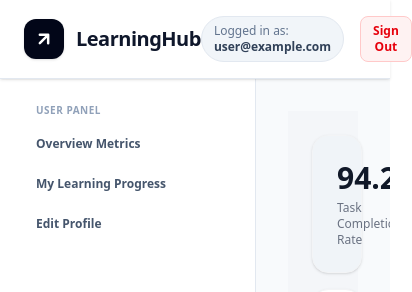
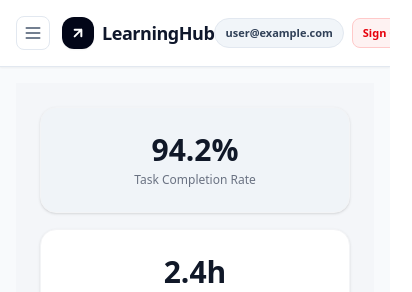
Before and after one commit to shimanta18/AI-learning-hub-client-server-, a Next.js app: page /dashboard/analytics in a window 390 px wide. Shown: the top 292 px of the page, 412 px wide, since content can reach past the window. Built offline with nearby package versions, Linux system fonts and the light colour scheme; no server answers; sample sign-in values are in the browser's storage.

Commit message:
fixed dashboard responsive

```diff
--- a/src/app/(dashboard)/dashboard/layout.tsx
+++ b/src/app/(dashboard)/dashboard/layout.tsx
@@ -13,10 +13,10 @@ export default function DashboardLayout({ children }: { children: React.ReactNod
     const [user, setUser] = useState<User | null>(null);
     const [role, setRole] = useState<Role>('User');
     const [loading, setLoading] = useState(true);
+    const [isMobileMenuOpen, setIsMobileMenuOpen] = useState(false);
     const router = useRouter();
     const pathname = usePathname();
 
-    // Dynamic base URL check (uses live production URL environment variable or local port fallback)
     const API_BASE_URL = process.env.NEXT_PUBLIC_API_URL || 'http://localhost:5000';
 
     useEffect(() => {
@@ -43,13 +43,11 @@ export default function DashboardLayout({ children }: { children: React.ReactNod
                     const dbRole = result.role?.trim().toLowerCase();
                     setRole(dbRole === 'admin' ? 'Admin' : 'User');
                 } else {
-                    // Fallback to email validation if backend responds with an error status
                     const email = currentUser.email?.toLowerCase() || '';
                     setRole(email.includes('admin') ? 'Admin' : 'User');
                 }
             } catch (error) {
                 console.error("Failed to verify admin status from database:", error);
-                // Fallback to email validation if network/server is completely unreachable
                 const email = currentUser.email?.toLowerCase() || '';
                 setRole(email.includes('admin') ? 'Admin' : 'User');
             } finally {
@@ -59,6 +57,11 @@ export default function DashboardLayout({ children }: { children: React.ReactNod
 
         return () => unsubscribe();
     }, [router, API_BASE_URL]);
+
+
+    useEffect(() => {
+        setIsMobileMenuOpen(false);
+    }, [pathname]);
 
     const handleLogout = async () => {
         try {
@@ -94,37 +97,67 @@ export default function DashboardLayout({ children }: { children: React.ReactNod
     const currentMenus = role === 'Admin' ? adminMenus : userMenus;
 
     return (
-        <div className="w-full min-h-screen bg-slate-50 text-slate-900 flex flex-col font-sans">
+        <div className="w-full h-screen bg-slate-50 text-slate-900 flex flex-col font-sans overflow-hidden">
+
             {/* Global Dashboard Header */}
-            <header className="w-full border-b border-slate-200 bg-white px-6 py-4 flex items-center justify-between shadow-sm z-10">
+            <header className="w-full border-b border-slate-200 bg-white px-4 sm:px-6 py-4 flex items-center justify-between shadow-xs z-30 flex-shrink-0">
                 <div className="flex items-center space-x-3">
-                    <Link href="/" className="flex items-center space-x-3 group">
-                        <div className="w-10 h-10 rounded-xl bg-slate-950 text-white flex items-center justify-center font-bold shadow-sm transition-transform group-hover:scale-[1.02]">
-                            <svg className="w-5 h-5 text-white" fill="none" viewBox="0 0 24 24" stroke="currentColor" strokeWidth={3}>
+                    {/* Mobile Hamburger Menu Toggle Trigger Button */}
+                    <button
+                        onClick={() => setIsMobileMenuOpen(!isMobileMenuOpen)}
+                        className="p-1.5 md:hidden rounded-lg border border-slate-200 hover:bg-slate-50 text-slate-600 focus:outline-none"
+                    >
+                        <svg className="w-5 h-5" fill="none" viewBox="0 0 24 24" stroke="currentColor" strokeWidth={2}>
+                            {isMobileMenuOpen ? (
+                                <path strokeLinecap="round" strokeLinejoin="round" d="M6 18L18 6M6 6l12 12" />
+                            ) : (
+                                <path strokeLinecap="round" strokeLinejoin="round" d="M4 6h16M4 12h16M4 18h16" />
+                            )}
+                        </svg>
+                    </button>
+
+                    <Link href="/" className="flex items-center space-x-2 sm:space-x-3 group">
+                        <div className="w-8 h-8 sm:w-10 sm:h-10 rounded-xl bg-slate-950 text-white flex items-center justify-center font-bold shadow-xs transition-transform group-hover:scale-[1.02]">
+                            <svg className="w-4 h-4 sm:w-5 sm:h-5 text-white" fill="none" viewBox="0 0 24 24" stroke="currentColor" strokeWidth={3}>
                                 <path strokeLinecap="round" strokeLinejoin="round" d="M7 17L17 7M17 7H7M17 7V17" />
                             </svg>
                         </div>
-                        <span className="font-extrabold text-xl tracking-tight text-slate-900">LearningHub</span>
+                        <span className="font-extrabold text-lg sm:text-xl tracking-tight text-slate-900">LearningHub</span>
                     </Link>
                 </div>
-                <div className="flex items-center space-x-4">
-                    <span className="text-xs text-slate-500 bg-slate-100 px-3 py-1.5 rounded-full border border-slate-200 font-medium">
-                        Logged in as: <strong className="text-slate-700">{user?.email}</strong>
+
+                <div className="flex items-center space-x-2 sm:space-x-4">
+                    <span className="text-[11px] sm:text-xs text-slate-500 bg-slate-100 px-2.5 py-1.5 rounded-full border border-slate-200 font-medium max-w-[160px] sm:max-w-none truncate">
+                        <span className="hidden xs:inline">Logged in as: </span>
+                        <strong className="text-slate-700 font-bold">{user?.email}</strong>
                     </span>
                     <button
                         onClick={handleLogout}
-                        className="text-xs bg-red-50 hover:bg-red-100 text-red-600 px-3 py-1.5 rounded-lg border border-red-200 transition-all font-semibold"
+                        className="text-[11px] sm:text-xs bg-red-50 hover:bg-red-100 text-red-600 px-2.5 py-1.5 rounded-lg border border-red-200 transition-all font-semibold whitespace-nowrap"
                     >
                         Sign Out
                     </button>
                 </div>
             </header>
 
-            {/* Layout Wrapper */}
-            <div className="flex flex-1">
-                {/* Context-Aware Sidebar */}
-                <aside className="w-64 border-r border-slate-200 bg-white p-6 flex flex-col space-y-6">
-                    <div className="space-y-2">
+            {/* Main Application Container Layout Frame */}
+            <div className="flex flex-1 relative h-full overflow-hidden">
+
+                {/* BACKDROP DIMMER SHEET: Closes navigation canvas drawer when clicking outside it on mobile */}
+                {isMobileMenuOpen && (
+                    <div
+                        className="fixed inset-0 bg-slate-900/40 backdrop-blur-xs z-20 md:hidden animate-in fade-in duration-200"
+                        onClick={() => setIsMobileMenuOpen(false)}
+                    />
+                )}
+
+                {/* CONTEXT-AWARE SIDEBAR ACCORDION: Fluid overlay drawer on mobile, regular structural columns layout on desktop */}
+                <aside className={`
+                    fixed inset-y-0 left-0 w-64 bg-white p-6 border-r border-slate-200 z-20 flex flex-col space-y-6 flex-shrink-0
+                    transform transition-transform duration-300 ease-in-out md:static md:transform-none
+                    ${isMobileMenuOpen ? 'translate-x-0' : '-translate-x-full md:translate-x-0'}
+                `}>
+                    <div className="space-y-2 pt-16 md:pt-0">
                         <span className="text-[10px] font-bold text-slate-400 uppercase tracking-wider block px-3">
                             {role} Panel
                         </span>
@@ -136,7 +169,7 @@ export default function DashboardLayout({ children }: { children: React.ReactNod
                                         key={item.href}
                                         href={item.href}
                                         className={`w-full block px-3 py-2.5 text-xs font-semibold rounded-lg transition-all ${isActive
-                                            ? 'bg-blue-50 text-blue-600 shadow-sm border-l-4 border-blue-600 rounded-l-none'
+                                            ? 'bg-blue-50 text-blue-600 shadow-xs border-l-4 border-blue-600 rounded-l-none'
                                             : 'text-slate-600 hover:bg-slate-50 hover:text-slate-900'
                                             }`}
                                     >
@@ -148,17 +181,20 @@ export default function DashboardLayout({ children }: { children: React.ReactNod
                     </div>
                 </aside>
 
-                {/* Primary Panel Content */}
-                <main className="flex-1 p-8 overflow-y-auto">
+                {/* PRIMARY CANVAS LAYER: Responsive paddings matching mobile viewports container specs */}
+                <main className="flex-1 p-4 sm:p-6 lg:p-8 overflow-y-auto h-full">
+                    <div className="max-w-7xl mx-auto w-full">
                         {children}
 
-                    {/* Dashboard-level Recommendation Extensions */}
+                        {/* Smart Recommendations Component injection */}
                         {pathname === '/dashboard' && (
                             <div className="mt-8 pt-4 border-t border-slate-200">
                                 <SmartRecommendations />
                             </div>
                         )}
+                    </div>
                 </main>
+
             </div>
         </div>
     );
```
Lines whose indentation alone changed are shown as unchanged.
